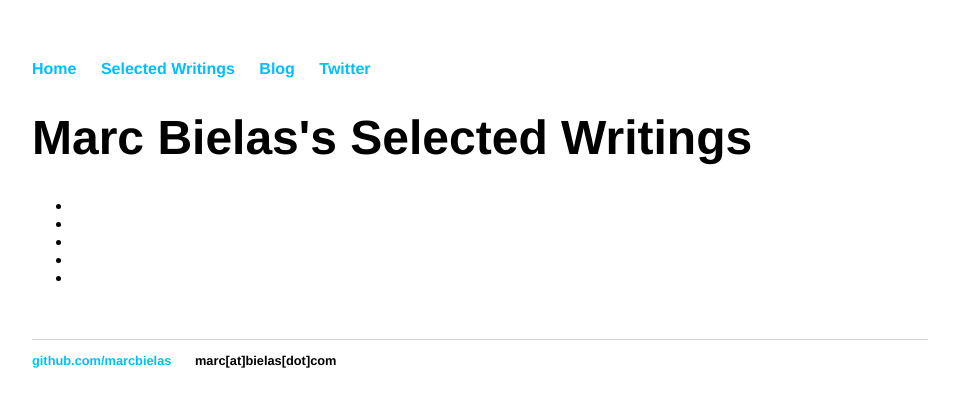
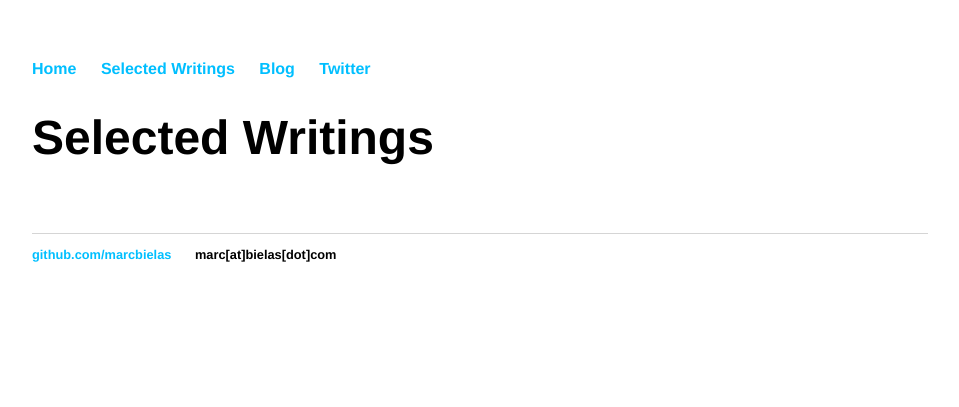
Before and after one commit to marcbielas/marcbielas.github.io-old, a Jekyll site: the page built from writing/index.html, in a window 1280 px wide. Shown: the top 407 px of the page, without its empty margins (160-1119 px from the left). Built offline with Jekyll 4.4.1, drawn with Linux system fonts in a browser that asks for light colours.

Commit message:
fix dependancies

```diff
--- a/writing/index.html
+++ b/writing/index.html
@@ -1,11 +1,11 @@
 ---
 layout: default
-title: Marc Bielas's Selected Writings
+title: Selected Writings
 ---
 <h1>{{ page.title }}</h1>
 <ul class="writing">
 
-  {% for post in site.posts %}
+  {% for post in site.writing %}
     <li><a href="{{ writing.url }}" title="{{ writing.title }}">{{ writing.title }}</a></li>
   {% endfor %}
 
```
